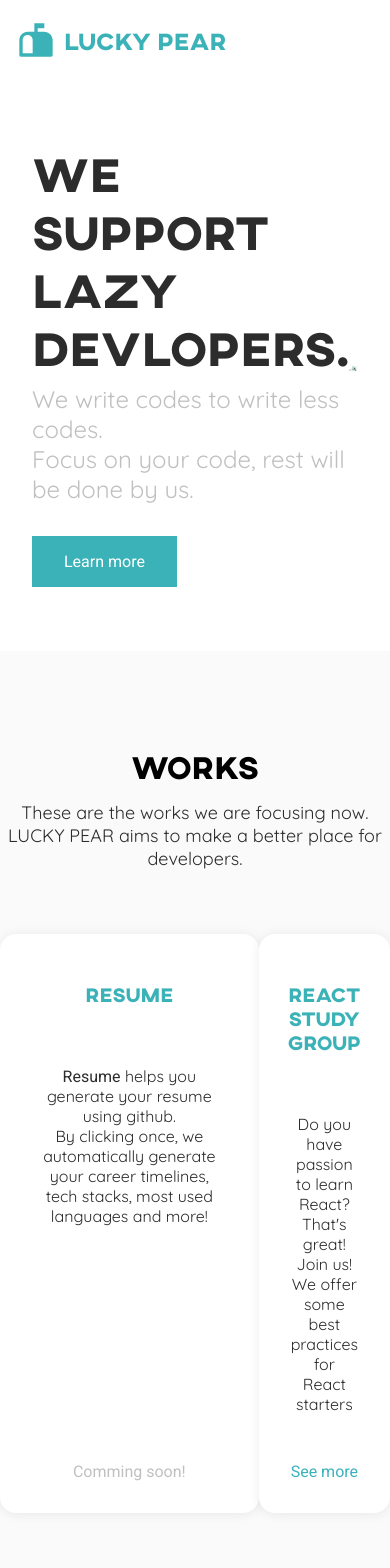
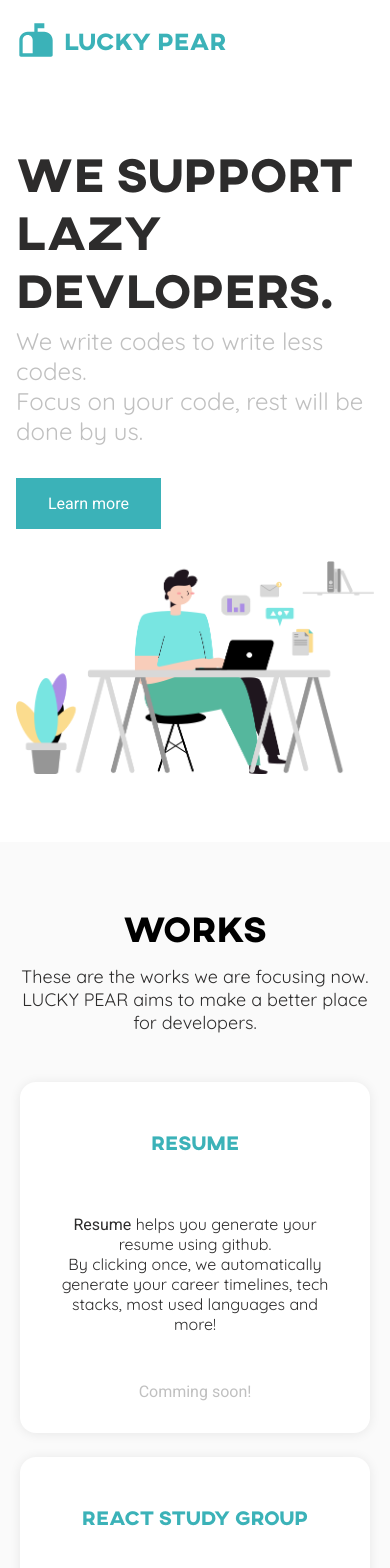
Before and after one commit to Lucky-pear/luckypear-landing, a React (Create React App) app: page / in a window 390 px wide. Shown: the top 1568 px of the page. Built offline with nearby package versions, Linux system fonts and the light colour scheme.

Commit message:
style: mobile layout

```diff
--- a/src/components/footer/Footer.tsx
+++ b/src/components/footer/Footer.tsx
@@ -17,7 +17,6 @@ const SocialIconsWrapper = styled.div`
 
 const Footer: React.FC = () => {
   const themeContext = useContext(ThemeContext);
-  console.log(`jb: Footer:React.FC -> themeContext`, themeContext);
 
   return (
     <Wrapper>
--- a/src/components/form/ContactForm.tsx
+++ b/src/components/form/ContactForm.tsx
@@ -17,7 +17,6 @@ export interface ContactFormProps {
 }
 
 const Wrapper = styled.form`
-  padding: 1rem;
   width: 100%;
 `;
 const ButtonWrapper = styled.div`
--- a/src/components/profile/Profile.tsx
+++ b/src/components/profile/Profile.tsx
@@ -21,7 +21,6 @@ const Wrapper = styled.div<{ size: TSize }>`
   display: flex;
   flex-direction: ${props => props.size === 'big' ? 'column' : 'row'};
   align-items: center;
-  justify-content: center;
 `;
 const Image = styled.img<{ size: TSize }>`
   width: ${props => props.size === 'big' ? 144 : 92}px;
--- a/src/components/sections/about/Culture.tsx
+++ b/src/components/sections/about/Culture.tsx
@@ -9,9 +9,18 @@ const Wrapper = styled.div`
   padding: 8rem 2rem;
   text-align: center;
   background-color: ${({ theme }) => theme.color.lightGrey};
+
+  ${({ theme }) => theme.media.mobile`
+    padding: 8rem 1rem;
+    padding-bottom: 4rem;
+  `};
 `;
 const InnerWrapper = styled.div`
   width: 80%;
+
+  ${({ theme }) => theme.media.mobile`
+    width: 100%;
+  `};
 `;
 const Title = styled.div`
   font-family: ${({ theme }) => theme.font.Axis};
@@ -28,6 +37,10 @@ const Description = styled.div`
 const Heading = styled(Title)`
   font-size: 36px;
   margin-bottom: 2rem;
+
+  ${({ theme }) => theme.media.mobile`
+    margin-bottom: 3rem;
+  `};
 `;
 const MemberWrapper = styled.div`
   display: flex;
@@ -46,6 +59,15 @@ const AttendeeWrapper = styled.div`
   > * {
    margin-right: 3rem;
   }
+
+  ${({ theme }) => theme.media.mobile`
+    flex-direction: column;
+
+    > * {
+      margin-right: unset;
+      margin-bottom: 2rem;
+    }
+  `};
 `;
 
 
--- a/src/components/sections/about/Mission.tsx
+++ b/src/components/sections/about/Mission.tsx
@@ -9,9 +9,18 @@ const Wrapper = styled.div`
   padding: 4rem 2rem;
   padding-bottom: 0rem;
   text-align: center;
+
+  ${({ theme }) => theme.media.mobile`
+    padding: 4rem 1rem;
+    padding-bottom: 0rem;
+  `};
 `;
 const InfoWrapper = styled.div`
   width: 80%;
+
+  ${({ theme }) => theme.media.mobile`
+    width: 100%;
+  `};
 `;
 const Title = styled.div`
   font-family: ${({ theme }) => theme.font.Axis};
@@ -30,6 +39,10 @@ const Heading = styled(Title)`
 `;
 const Background = styled.img`
   width: 60%;
+
+  ${({ theme }) => theme.media.mobile`
+    width: 100%;
+  `};
 `;
 
 const Misson: React.FC = () => {
--- a/src/components/sections/main/About.tsx
+++ b/src/components/sections/main/About.tsx
@@ -8,6 +8,12 @@ const Wrapper = styled.div`
   display: flex;
   align-items: center;
   padding: 4rem 2rem;
+
+  ${({ theme }) => theme.media.mobile`
+    flex-direction: column;
+    align-items: flex-start;
+    padding: 4rem 1rem;
+  `};
 `;
 const InfoWrapper = styled.div`
   flex: 1;
@@ -27,6 +33,11 @@ const Subtitle = styled.div`
 const ImageWrapper = styled.div`
   flex: 1;
   width: 50%;
+
+  ${({ theme }) => theme.media.mobile`
+    margin-top: 2rem;
+    width: 100%;
+  `};
 `;
 const Background = styled.img`
   width: 100%;
--- a/src/components/sections/main/Contact.tsx
+++ b/src/components/sections/main/Contact.tsx
@@ -12,6 +12,11 @@ const Wrapper = styled.div`
   display: flex;
   padding: 4rem 2rem;
   padding-bottom: 8rem;
+
+  ${({ theme }) => theme.media.mobile`
+    padding: 4rem 1rem;
+    flex-direction: column;
+  `};
 `;
 const Title = styled.div`
   font-family: ${({ theme }) => theme.font.Axis};
@@ -24,20 +29,37 @@ const Subtitle = styled.div`
   font-size: 24px;
   margin-bottom: 5rem;
   color: ${({ theme }) => theme.color.grey};
+
+  ${({ theme }) => theme.media.mobile`
+    margin-bottom: 3rem;
+  `};
 `;
 const FormWrapper = styled.div`
   flex: 1;
   margin-left: 4rem;
   display: flex;
   align-items: center;
+
+  ${({ theme }) => theme.media.mobile`
+    margin-left: unset;
+    margin-top: 3rem;
+  `};
 `;
-const LeftWrapper = styled.div`
+const ContentWrapper = styled.div`
   max-width: 50%;
   flex-grow: 1;
+
+  ${({ theme }) => theme.media.mobile`
+    max-width: unset;
+  `};
 `;
 const Background = styled.img`
   width: 100%;
   padding-right: 2rem;
+
+  ${({ theme }) => theme.media.mobile`
+    padding-right: unset;
+  `};
 `;
 
 const Contact: React.FC<ContactProps> = ({
@@ -46,7 +68,7 @@ const Contact: React.FC<ContactProps> = ({
 }) => {
   return (
     <Wrapper>
-      <LeftWrapper>
+      <ContentWrapper>
         <Title>
           Contact us
           </Title>
@@ -57,7 +79,7 @@ const Contact: React.FC<ContactProps> = ({
             Feel free for asking everything!
           </Subtitle>
         <Background src={images.mainContactBG} />
-      </LeftWrapper>
+      </ContentWrapper>
       <FormWrapper>
         <ContactForm
           onSubmit={onRequestSendMail}
--- a/src/components/sections/main/Works.tsx
+++ b/src/components/sections/main/Works.tsx
@@ -10,10 +10,14 @@ const Wrapper = styled.div`
   align-items: center;
   padding: 6rem 0rem;
   background-color: ${({ theme }) => theme.color.lightGrey};
+
+  ${({ theme }) => theme.media.mobile`
+    padding: 4rem 1rem;
+  `};
 `;
 const Title = styled.div`
   font-family: ${({ theme }) => theme.font.Axis};
-  font-size: 32px;
+  font-size: 36px;
 `;
 const Subtitle = styled.div`
   font-family: ${({ theme }) => theme.font.Quicksand};
@@ -27,6 +31,16 @@ const WorkCardWrapper = styled.div`
   justify-content: space-around;
   width: 100%;
   margin-top: 4rem;
+
+  ${({ theme }) => theme.media.mobile`
+    flex-direction: column;
+    align-items: center;
+    margin-top: 1.5rem;
+
+    > * {
+      margin-top: 1.5rem;
+    }
+  `};
 `;
 
 const Works: React.FC<{ works:WorkType[] }> = ({
```
